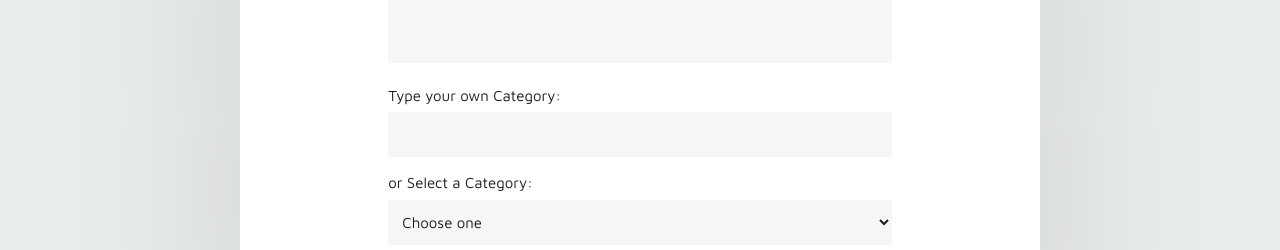
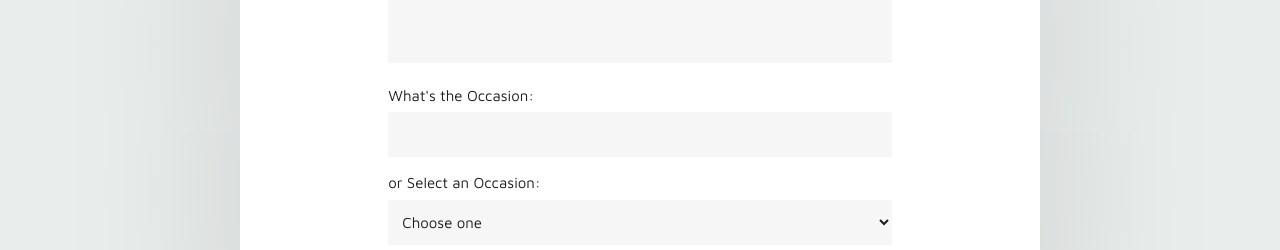
Before and after one commit to nicksmith101/Interflora, a React (Create React App) app: page / in a window 1280 px wide. Shown: the part 377-627 px from the top of the page. Built offline with nearby package versions, Linux system fonts and the light colour scheme; a web font is replaced by a local one.

Commit message:
ready to go

```diff
--- a/src/Form.js
+++ b/src/Form.js
@@ -41,7 +41,7 @@ class Form extends Component {
                 </div>
 
                 <div className="typecatarea">
-                    <label>Type your own Category:</label>
+                    <label>What's the Occasion:</label>
                     <input
                         type="text"
                         name="category"
@@ -52,7 +52,7 @@ class Form extends Component {
                 </div>
 
                 <div className="selectcatarea">
-                    <label>or Select a Category:</label>
+                    <label>or Select an Occasion:</label>
 
                     <select value={category} name="category" onChange={this.handleChange}>
                         <option defaultValue value="type category here">Choose one</option>
```
Also changed, not shown: src/Table.js (+1 -13 lines).
